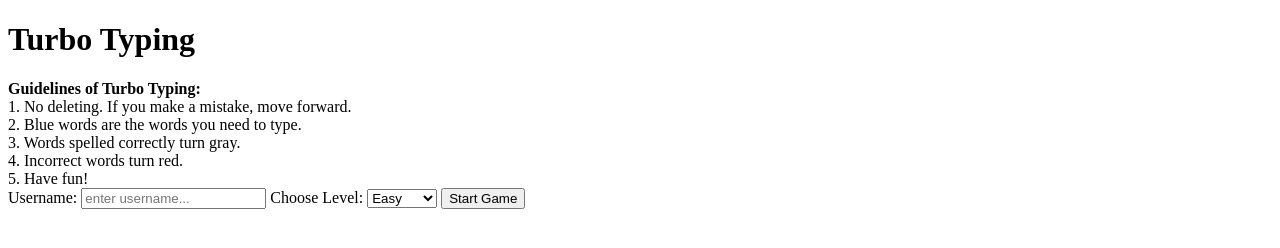
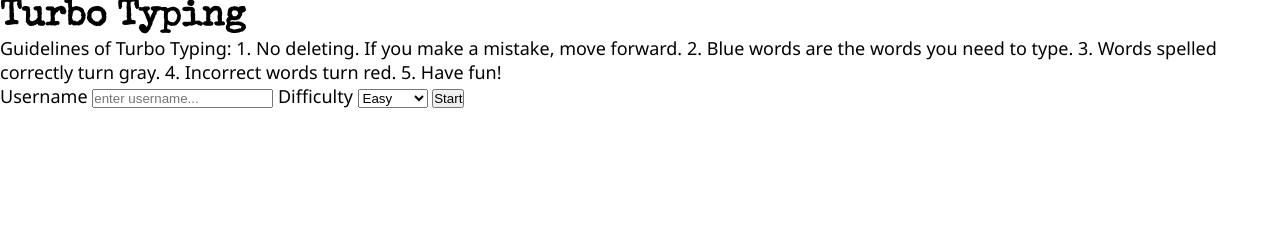
Before and after one commit to mckenziefiege/turbo-typing-revamped, a plain HTML site: page index.html in a window 1280 px wide. Drawn offline with nearby package versions, Linux system fonts and the light colour scheme.

Commit message:
added favicon, rearranged html and added base css styling

```diff
--- a/index.html
+++ b/index.html
@@ -1,29 +1,31 @@
 <!DOCTYPE html>
 <html lang="en" dir="ltr">
+
   <head>
     <meta charset="utf-8">
+    <link rel="shortcut icon" href="./images/icons8-typewriter-with-paper-50.png" />
     <link rel="stylesheet" href="./src/index.css">
-    <title></title>
+    <title>Turbo Typing</title>
   </head>
+
   <body>
-      <h1>Turbo Typing</h1>
-    <!-- <div id="myModal" class="modal"> -->
-    <div class="modal-content">
-          <b>Guidelines of Turbo Typing:</b><br>
-          1. No deleting. If you make a mistake, move forward. <br>
-          2. Blue words are the words you need to type. <br>
-          3. Words spelled correctly turn gray. <br>
-          4. Incorrect words turn red.<br>
-          5. Have fun! <br>
+    <h1 class="header">Turbo Typing</h1>
 
-          Username: <input id="username" type="text" name="username" placeholder= "enter username...">
-          Choose Level:
+    <div class="modal">
+      <p>Guidelines of Turbo Typing:
+      1. No deleting. If you make a mistake, move forward.
+      2. Blue words are the words you need to type.
+      3. Words spelled correctly turn gray.
+      4. Incorrect words turn red.
+      5. Have fun!</p>
+      Username <input id="username" type="text" name="username" placeholder= "enter username...">
+      Difficulty
       <select id="difficulty" class="difficulty" name="difficulty">
         <option value="easy">Easy</option>
         <option value="medium">Medium</option>
         <option value="difficult">Difficult</option>
       </select>
-          <button id="start-game-button" name="submit" >Start Game</button>
+      <button id="start-game-button" name="submit" >Start</button>
     </div>
 
     <div class="modal-alert">
@@ -31,33 +33,21 @@
     </div>
 
     <div class="container">
-
-  <div class="row">
-    <div class= "column">
       <div class="prompt-div"></div>
       <div id="user-textbox" placeholder="Click and type here..." contenteditable="true"></div>
-    </div>
-
-    <div class="column">
       <div id="safeTimerDisplay">
         Timer:
       </div>
-
       <div class="correct-score-div">
         <p>Correct: </p>
         <p class="correct-number"></p>
       </div>
-
       <div class="incorrect-score-div">
         <p>Incorrect: </p>
         <p class="incorrect-number"></p>
       </div>
+    </div>
 
-      <!-- <button class="play-again" type="button" name="reload">Play Again</button> -->
-    </div>
-  </div>
-</div>
-<script src="./src/index.js" type="text/javascript">
-</script>
+    <script src="./src/index.js" type="text/javascript"></script>
   </body>
 </html>
--- a/src/index.css
+++ b/src/index.css
@@ -0,0 +1,27 @@
+@import url('https://fonts.googleapis.com/css?family=Noto+Sans');
+@import url('https://fonts.googleapis.com/css?family=Special+Elite');
+
+* {
+  margin: 0;
+  padding: 0;
+}
+
+*,
+*::before,
+*::after {
+  box-sizing: inherit;
+}
+
+html {
+  box-sizing: border-box;
+  font-size: 62.5%; // 1rem = 10px, 10/16px = 62.5%
+}
+
+body {
+  font-family: 'Noto Sans', sans-serif;
+  font-size: 1.8rem;
+}
+
+.header {
+  font-family: 'Special Elite', cursive;
+}
--- a/src/index.js
+++ b/src/index.js
@@ -6,8 +6,7 @@ document.addEventListener('DOMContentLoaded', () => {
   let correctP = document.querySelector('.correct-number')
   let incorrectP = document.querySelector('.incorrect-number')
   let timerDiv = document.querySelector('#safeTimerDisplay')
-  let modal = document.querySelector('.modal')
-  let modalContent = document.querySelector('.modal-content')
+  let modalContent = document.querySelector('.modal')
   const modalAlert = document.querySelector('.modal-alert')
   const playAgainButton = document.querySelector('.play-again')
   let userTextbox = document.getElementById('user-textbox')
```
Also changed, not shown: images/icons8-typewriter-with-paper-50.png (added). Lines whose indentation alone changed are shown as unchanged.
